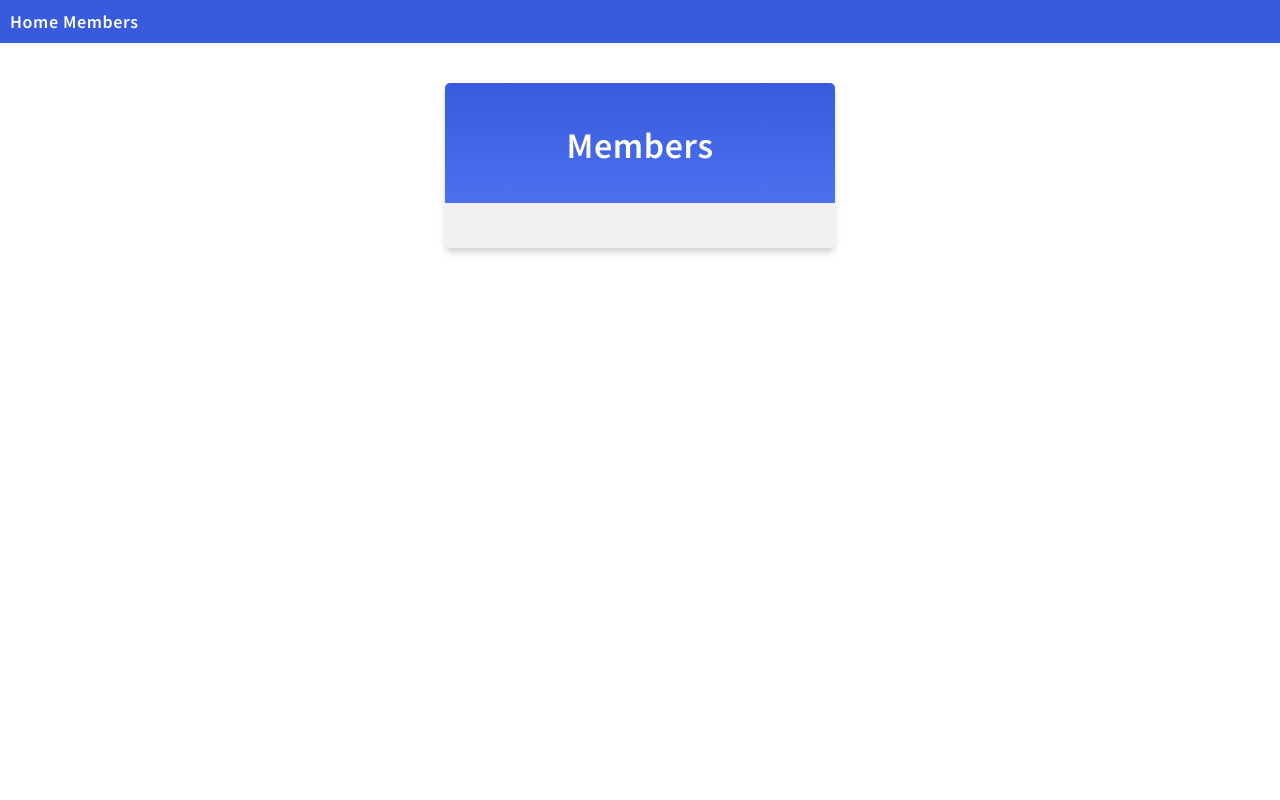
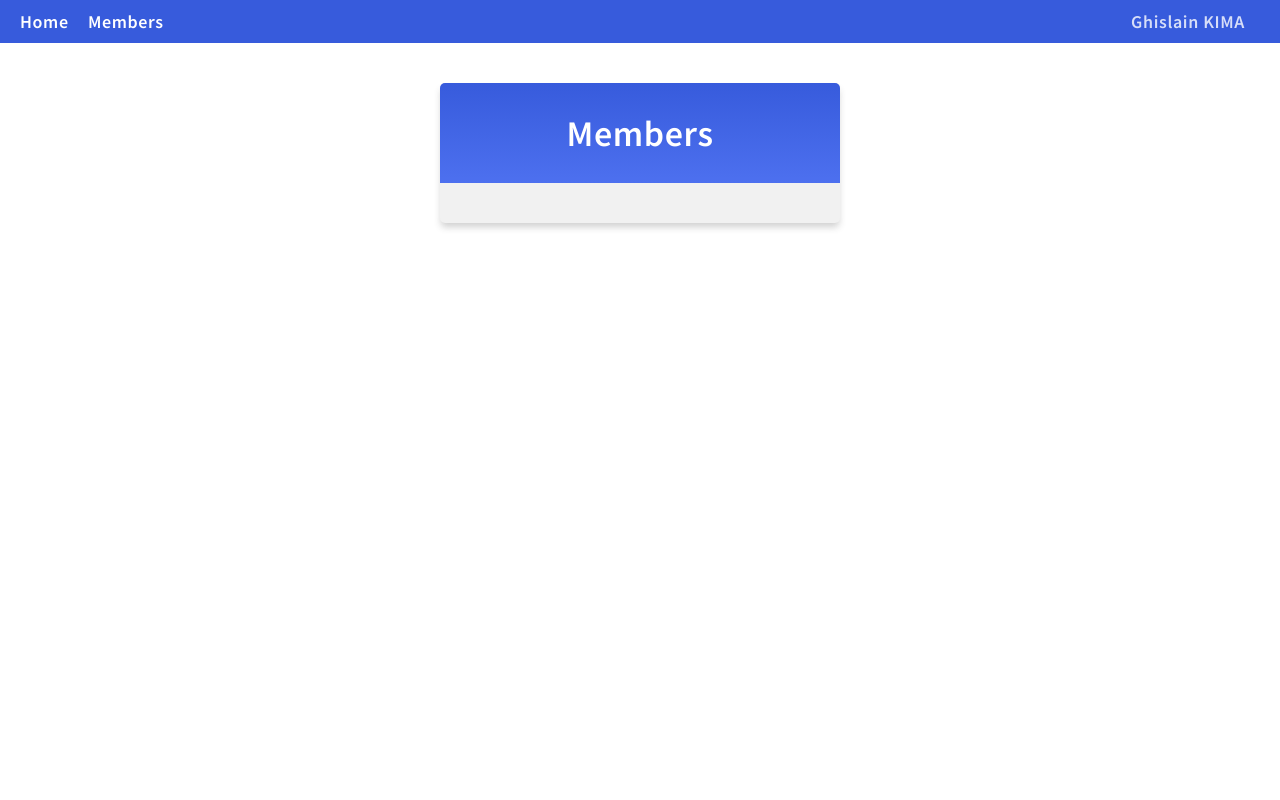
Before and after one commit to Ghislain-KIMA/django-w3school, a Django app: page /members/ in a window 1280 px wide. Run offline with Django 5.2, Linux system fonts and the light colour scheme.

Commit message:
docx: factorize css files

```diff
--- /dev/null
+++ b/members/static/css/pages/components.css
@@ -0,0 +1,19 @@
+.mycard {
+  background-color: #f1f1f1;
+  background-repeat: no-repeat;
+  margin: 40px auto;
+  width: 400px;
+  border-radius: 5px;
+  box-shadow: 0 5px 7px -1px rgba(51, 51, 51, 0.23);
+}
+
+.mycard h1 {
+  background-image: linear-gradient(to bottom, #375BDC, #4D70EF);
+  text-align: center;
+  color: #ffffff;
+  height: 100px;
+  border-radius: 5px 5px 0px 0px;
+  display: flex;
+  align-items: center;
+  justify-content: center;
+}
--- /dev/null
+++ b/members/static/css/pages/members.css
@@ -0,0 +1,25 @@
+ul {
+  list-style-type: none;
+  margin: 0;
+  padding: 20px;
+
+}
+
+li {
+  background-color: #ffffff;
+  background-image: linear-gradient(to right, #375BDC, #4D70EF);
+  background-size: 50px 100%;
+  background-repeat: no-repeat;
+  cursor: pointer;
+  transition: transform .25s;
+  border-radius: 5px;
+  box-shadow: 0 5px 7px -1px rgba(51, 51, 51, 0.23);
+  padding: 15px;
+  padding-left: 70px;
+  margin-top: 5px;
+}
+
+
+li:hover {
+  transform: scale(1.1);
+}
--- a/members/static/myfirst.css
+++ /dev/null
@@ -1,4 +0,0 @@
-body {
-    background-color: greenyellow;
-    font-family: verdana;
-}
--- a/members/templates/members/members.html
+++ b/members/templates/members/members.html
@@ -1,4 +1,11 @@
 {% extends "base.html" %}
+{% load static %}
+
+
+{% block extra_css %}
+<link rel="stylesheet" href="{% static "css/pages/members.css" %}"></link>
+<link rel="stylesheet" href="{% static "css/pages/components.css" %}"></link>
+{% endblock extra_css %}
 
 
 {% block title %}
--- a/my_tennis_club/settings.py
+++ b/my_tennis_club/settings.py
@@ -119,7 +119,7 @@ USE_TZ = True
 # Static files (CSS, JavaScript, Images)
 # https://docs.djangoproject.com/en/6.0/howto/static-files/
 
-STATIC_URL = 'static/'
+STATIC_URL = '/static/'
 
 STATICFILES_DIRS = [
     BASE_DIR / 'static'
--- /dev/null
+++ b/static/css/base/reset.css
@@ -0,0 +1,30 @@
+/* Forcer le calcul des tailles en incluant le padding et les bordures. */
+*, *::before, *::after {
+  box-sizing: border-box;
+}
+
+/* Supprimer les marges et penddings par défaut de tous les éléments. */
+* {
+    margin: 0;
+    padding: 0;
+}
+
+/* Assurer que le body prend toute la hauteur sans marges parasites. */
+body {
+    min-height: 100vh;
+    line-height: 1.5;
+    font: 600 18px 'Source Sans Pro', sans-serif;
+    letter-spacing: 0.64px;
+    color: #585d74;
+}
+
+/* 4. Rendre les images réactives pour éviter les débordements */
+img, picture, video, canvas, svg {
+  display: block;
+  max-width: 100%;
+}
+
+/* 5. Harmoniser la typographie des formulaires avec le reste du site */
+input, button, textarea, select {
+  font: inherit;
+}
--- /dev/null
+++ b/static/css/base/variables.css
@@ -0,0 +1 @@
+@import url('https://fonts.googleapis.com/css2?family=Source+Sans+Pro:wght@400;600&display=swap');
--- /dev/null
+++ b/static/css/components/header.css
@@ -0,0 +1,34 @@
+.topnav {
+    background-color:#375BDC;
+    color : white;
+    padding: 10px 20px;
+    position: sticky;
+    top: 0;
+    z-index: 100;
+    width: 100%;
+    display: flex;
+    justify-content: space-between;
+    align-items: center;
+}
+
+.topnav a:link, .topnav a:visited {
+  text-decoration: none;
+  color: white;
+  margin-right: 15px;
+  font-weight: bold;
+}
+
+.topnav-left {
+    margin-right: 15px;
+}
+
+.topnav a:hover, .topnav a:active {
+  font-weight: bold;
+  text-decoration: underline;
+}
+
+.topnav-right {
+  font-weight: bold;
+  /* text-transform: uppercase; */
+  opacity: 0.8;
+}
--- /dev/null
+++ b/static/css/main.css
@@ -0,0 +1,7 @@
+/* BASE (Configuration & Reset) */
+@import url("./base/reset.css");
+@import url("./base/variables.css");
+
+
+/* COMPOSANTS (Éléments réutilisables) */
+@import url('./components/header.css');
--- a/static/myglobal.css
+++ /dev/null
@@ -1,4 +0,0 @@
-body {
-    background-color: yellow;
-    color: violet;
-}
--- a/static/mystyles.css
+++ /dev/null
@@ -1,63 +0,0 @@
-@import url('https://fonts.googleapis.com/css2?family=Source+Sans+Pro:wght@400;600&display=swap');
-body {
-  margin:0;
-  font: 600 18px 'Source Sans Pro', sans-serif;
-  letter-spacing: 0.64px;
-  color: #585d74;
-}
-.topnav {
-  background-color:#375BDC;
-  color:#ffffff;
-  padding:10px;
-}
-.topnav a:link, .topnav a:visited {
-  text-decoration: none;
-  color: #ffffff;
-}
-.topnav a:hover, .topnav a:active {
-  text-decoration: underline;
-}
-.mycard {
-  background-color: #f1f1f1;
-  background-image: linear-gradient(to bottom, #375BDC, #4D70EF);
-  background-size: 100% 120px;
-  background-repeat: no-repeat;
-  margin: 40px auto;
-  width: 350px;
-  border-radius: 5px;
-  box-shadow: 0 5px 7px -1px rgba(51, 51, 51, 0.23);
-  padding: 20px;
-}
-.mycard h1 {
-  text-align: center;
-  color:#ffffff;
-  margin:20px 0 60px 0;
-}
-ul {
-  list-style-type: none;
-  padding: 0;
-  margin: 0;
-}
-li {
-  background-color: #ffffff;
-  background-image: linear-gradient(to right, #375BDC, #4D70EF);
-  background-size: 50px 60px;
-  background-repeat: no-repeat;
-  cursor: pointer;
-  transition: transform .25s;
-  border-radius: 5px;
-  box-shadow: 0 5px 7px -1px rgba(51, 51, 51, 0.23);
-  padding: 15px;
-  padding-left: 70px;
-  margin-top: 5px;
-}
-li:hover {
-  transform: scale(1.1);
-}
-a:link, a:visited {
-  color: #375BDC;
-}
-.main, .main h1 {
-  text-align:center;
-  color:#375BDC;
-}
--- a/templates/base.html
+++ b/templates/base.html
@@ -1,18 +1,28 @@
 {% load static %}
 
+
 <!DOCTYPE html>
-<html>
+<html lang="fr">
     <head>
-        <link rel="stylesheet" href="{% static "mystyles.css" %}">
+        <meta charset="UTF-8">
         <title>
             {% block title %}
             {% endblock %}
         </title>
+        <link rel="stylesheet" href="{% static "css/main.css" %}">
+        {% block extra_css %}{% endblock %}
     </head>
     <body>
         <div class="topnav">
-            <a href='{% url "main" %}'>Home</a>
-            <a href='{% url "members" %}'>Members</a>
+            <div class="topnav-left">
+                <a href='{% url "main" %}'>Home</a>
+                <a href='{% url "members" %}'>Members</a>
+            </div>
+            <div class="topnav-right">
+                <a href="https://github.com/Ghislain-KIMA" class="github-link" target="_blank" rel="noopener noreferrer">
+                    Ghislain KIMA
+                </a>
+            </div>
         </div>
         {% block content %}
         {% endblock %}
```
Also changed, not shown: members/static/css/pages/home.css (added, +8 -0 lines), members/templates/members/home.html (+9 -0 lines), members/templates/members/member.html (+9 -0 lines), templates/500.html (+52 -2 lines).
